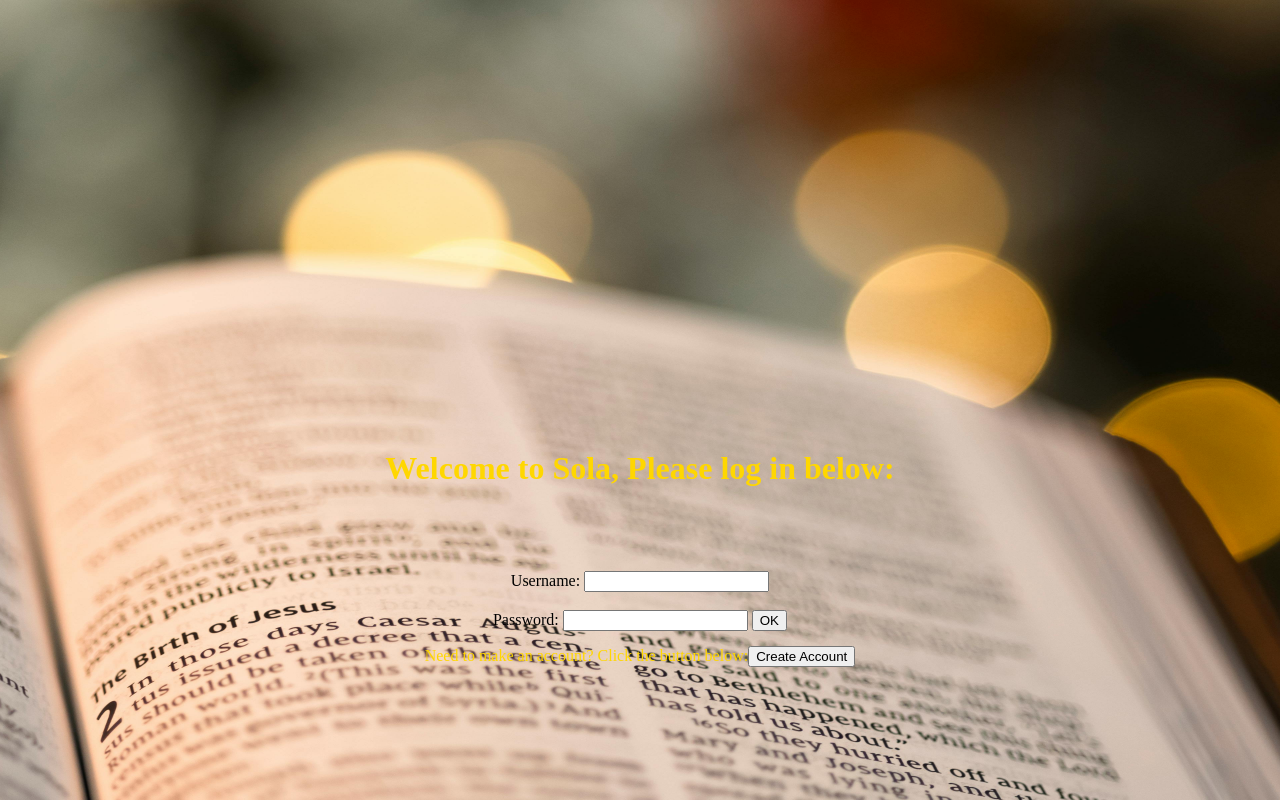
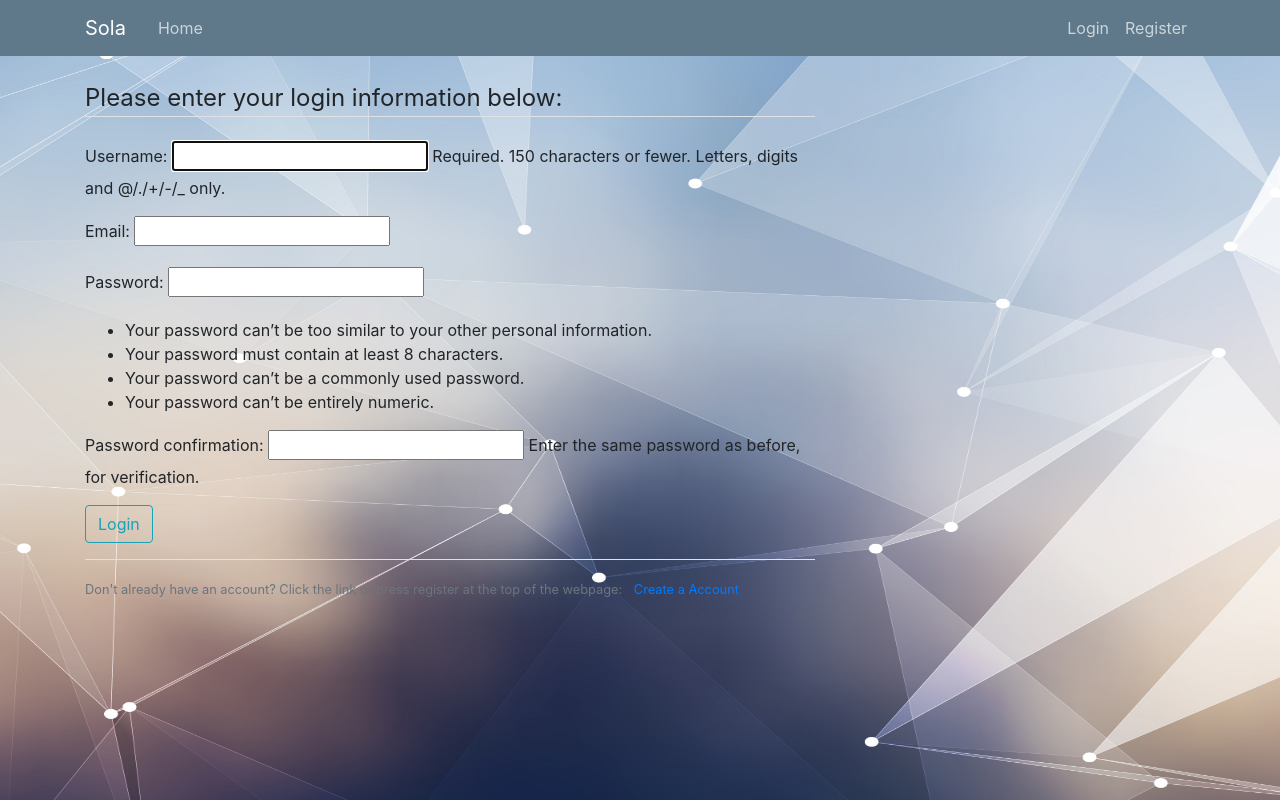
Before and after one commit to Joshua-Dugas/Sola, a Django app: template login/templates/login_page.html in a window 1280 px wide. Run offline with Django 5.2, Linux system fonts and the light colour scheme; the template is opened without the code that fills it: values that come from a table or form of the project are taken from there, others are empty; some libraries are stand-ins or nearby versions.

Commit message:
Created inheritable forms | Changes login page to use base formatting | fixed page routing issues

```diff
--- a/Sola/urls.py
+++ b/Sola/urls.py
@@ -2,7 +2,7 @@ from django.contrib import admin
 from django.urls import include, path
 
 urlpatterns = [
-    path('login/', include('login.urls')),
-    path('login/create_account/', include('login.urls')),
+    path('', include('login.urls')),
+    path('create_account/', include('login.urls')),
     path('admin/', admin.site.urls),
 ]
--- /dev/null
+++ b/login/forms.py
@@ -0,0 +1,11 @@
+from django import forms
+from django.contrib.auth.models import User
+from django.contrib.auth.forms import UserCreationForm
+
+class UserRegisterForm(UserCreationForm):
+    email = forms.EmailField()
+
+    #Interacts with our User table
+    class Meta:
+        model = User
+        fields =['username', 'email', 'password1', 'password2']
--- a/login/templates/base_template.html
+++ b/login/templates/base_template.html
@@ -33,8 +33,8 @@
             </div>
             <!-- Navbar Right Side -->
             <div class="navbar-nav">
-              <a class="nav-item nav-link" href="#">Login</a>
-              <a class="nav-item nav-link" href="#">Register</a>
+              <a class="nav-item nav-link" href="../">Login</a>
+              <a class="nav-item nav-link" href="/create_account">Register</a>
             </div>
           </div>
         </div>
@@ -43,8 +43,16 @@
     <main role="main" class="container">
       <div class="row">
         <div class="col-md-8">
+            {% if messages %}
+                {%for message in messages %}
+                <div class="alert alert-{{ message.tags }}">
+                    {{ message }}
+                </div>
+                {% endfor %}
+            {% endif %}
           {% block content %}{% endblock %}
         </div>
+          {% block navigation_menu %}
         <div class="col-md-4">
           <div class="content-section">
             <h3>Site Navigation</h3>
@@ -56,6 +64,7 @@
               </ul>
           </div>
         </div>
+          {% endblock navigation_menu%}
       </div>
     </main>
 
--- a/login/templates/create_account.html
+++ b/login/templates/create_account.html
@@ -18,7 +18,7 @@
 
 <div class="border-top pt-3">
     <small class="text-muted">
-        Already have an Account? <a class="ml-2" href="#">Sign in</a>
+        Already have an Account? <a class="ml-2" href="../">Sign in</a>
     </small>
 </div>
 
--- a/login/templates/login_page.html
+++ b/login/templates/login_page.html
@@ -1,30 +1,26 @@
-<!DOCTYPE html>
-{% load static %}
-<html lang="en">
-<link rel="stylesheet" href="{% static 'login_style.css' %}">
-<head>
-    <meta charset="UTF-8">
-    <title>Login</title>
+{% extends "base_template.html" %}
 
-</head>
-<h1>Welcome to Sola, Please log in below:</h1>
+{% block content %}
 <div class="form_container">
-<form action = "" method = "get">
-    <label for="username">Username: </label>
-    <input id="username" type="text" name="username">
-    <br>
-    <br>
-    <label for="password">Password: </label>
-    <input id="password" type="text" name="password">
-    <input type="submit" value="OK">
+<form action = "" method = "POST">
+    <!--- This token is for security purposes. The form will not work without it--->
+    {% csrf_token %}
+    <!--- This form uses bootstrap formatting--->
+    <legend class="border-bottom mb-4"> Please enter your login information below:</legend>
+    <!--- This prints out form and the as_p prints the text as paragraph format--->
+    {{ form.as_p }}
+    <div class="form-group">
+        <button class="btn btn-outline-info" type="submit">Login</button>
+    </div>
 </form>
-
+</div>
+{% block navigation_menu %}
+{% endblock navigation_menu%}
+<div class="border-top pt-3">
+    <small class="text-muted">
+        Don't already have an account? Click the link or press register at the top of the webpage: <a class="ml-2" href="/create_account">Create a Account</a>
+    </small>
 </div>
 
-<div class="create_account">
-    <p>Need to make an account? Click the button below:</p>
-    <button>Create Account</button>
- </div>
 
-</body>
-</html>
+{% endblock content%}
--- a/login/urls.py
+++ b/login/urls.py
@@ -2,6 +2,6 @@ from django.urls import path
 from . import views
 
 urlpatterns = [
-    path('login/', views.login, name='login'),
+    path('', views.login, name='login'),
     path('create_account/', views.create_account, name='create_account'),
 ]
```
Also changed, not shown: login/views.py (+3 -5 lines).
